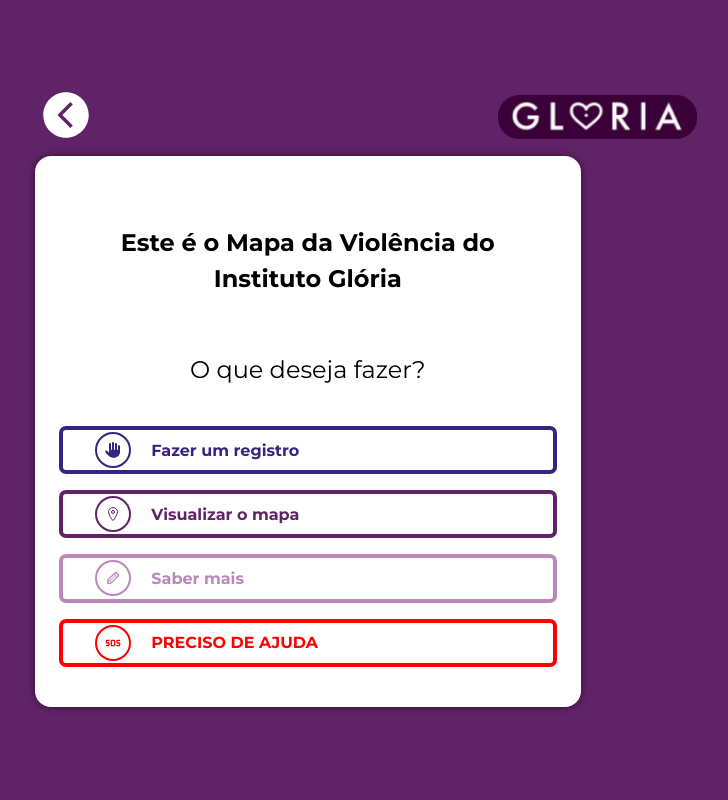
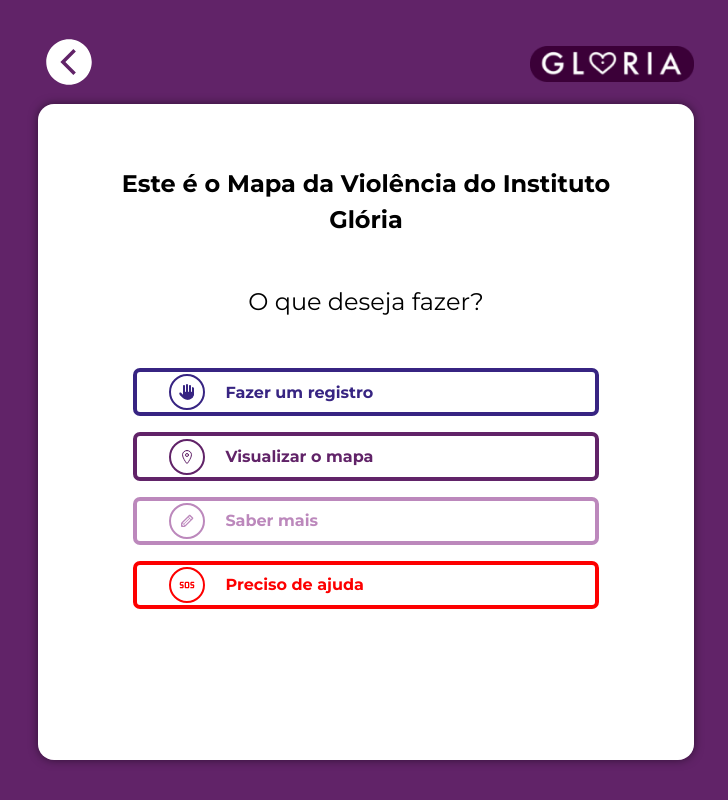
Before and after one commit to anajbsouza/Mapa-da-Violencia, a React (Vite) app in the folder frontend/: page /what-to-do in a window 1280 px wide. Shown: the whole page, without its empty margins (274-1002 px from the left). Built offline with nearby package versions, Linux system fonts and the light colour scheme.

Commit message:
feat: desktop authorize-localization page responsivity

```diff
--- a/frontend/src/App.css
+++ b/frontend/src/App.css
@@ -14,8 +14,8 @@ main {
   width: 80vw;
   height: 80vh;
   box-shadow: 0px 0px 10px rgba(0, 0, 0, 0.5);
+  overflow: auto;
 }
-
 
 /*Componentes Header e HeaderMap*/
 .header {
@@ -118,7 +118,7 @@ main {
 
   @media (min-width: 600px) {
     .logo {
-        width: 30%;
+        width: 35%;
     }
 
     .button-back .icon-back{
@@ -126,9 +126,10 @@ main {
     }
   }
 
-  @media (min-width: 900px) {
+  @media (min-width: 1000px) {
     .logo {
       margin-top: 3vh;
+      width: 25%;
     }
 
     .button-back .icon-back {
--- a/frontend/src/pages/WhatToDoPage.tsx
+++ b/frontend/src/pages/WhatToDoPage.tsx
@@ -20,14 +20,13 @@ const WhatToDoPage = () => {
     }, []);
 
     return (
-        <div>
+        <div className="whattodo-page">
             <Header />
             <main>
                 <section className="what-to-do">
-
                     <section className="titles-whattodo">
                         <h4 className="intro-title">Este é o Mapa da Violência do Instituto Glória</h4>
-                        <p className="question">O que deseja fazer?</p>
+                        <p className="question-whattodo">O que deseja fazer?</p>
                     </section>
 
                     <nav className="navigation">
@@ -48,7 +47,7 @@ const WhatToDoPage = () => {
 
                         <section className="help">
                             <MdOutlineSos className="MdOutline"/>
-                            <button className="button-help" onClick={() => navigate("/emergency")}>PRECISO DE AJUDA</button>
+                            <button className="button-help" onClick={() => navigate("/emergency")}>Preciso de ajuda</button>
                         </section>
                     </nav>
                 </section>
--- a/frontend/src/styles/AuthorizeLocalizationAndEmergencyPages.css
+++ b/frontend/src/styles/AuthorizeLocalizationAndEmergencyPages.css
@@ -5,7 +5,7 @@
   .authorize-question {
     margin-top: 1vh;
     font-weight: bold;
-    font-size: 3.5vh;
+    font-size: 3vh;
   }
 
   .not-authorize-question {
@@ -20,6 +20,7 @@
 .buttons-container {
   display: flex;
   flex-direction: row;
+  justify-content: center;
   gap: 5vw;
   align-items: center;
   margin-top: 15vh;
@@ -33,10 +34,10 @@
   font-weight: bold;
   cursor: pointer;
   border-radius: 1em;
-  font-size: 1rem;
+  font-size: 2.5vh;
   color: white;
   margin-bottom: 5%;
-  width: 100%;
+  width: 30vw;
 }
 
 .buttons-container .authorize {
@@ -80,11 +81,10 @@
   height: 9vh;
 }
 
-@media (min-width: 600px) {
+@media (min-width: 1000px) {
   .buttons-container {
-    width: 45vw;
+    width: 70%;
+    margin: 20vh auto;
+    justify-content: center;
   }
-
-
-
 }
--- a/frontend/src/styles/WhatToDoPage.css
+++ b/frontend/src/styles/WhatToDoPage.css
@@ -1,4 +1,5 @@
-.titles-whattodo{
+
+.titles-whattodo {
     display: flex;
     flex-direction: column;
     text-align: center;
@@ -6,23 +7,23 @@
     color: black;
     margin: 2em 0;
 
-    .intro-title{
+    .intro-title {
         margin-top: -2vh;
         padding: 3vw;
         font-size: 3vh;
     }
 
-    .question{
-        margin-top: -2vh;
+    .question-whattodo {
+        margin-top: -3vh;
+        margin-bottom: 1vh;
         font-size: 3vh;
     }
 }
 
-.navigation{
+.navigation {
     padding-left: 1rem;
     padding-right: 1rem;
     font-size: 0.8em;
-    margin-top: -3vh;
 }
 .violence-registration{
     display: flex;
@@ -146,28 +147,62 @@
 
 @media (min-width: 600px) {
     main {
-        height: 90%;
-        width: 80%;
+        height: 80vh;
+        width: 50vw;
+    }
+
+    .navigation {
+        display: flex;
+        flex-direction: column;
+        align-items: center;
     }
 
     .titles-whattodo  {
-        font-size: 1.2rem;
+        margin-top: 4vh;
+        font-size: 1.5rem;
     }
 
     .violence-registration {
         font-size: 1rem;
+        margin-top: -3vh;
+        width: 90%;
     }
 
     .map-visualization {
         font-size: 1rem;
+        width: 90%;
     }
 
     .know-more {
         font-size: 1rem;
+        width: 90%;
     }
 
     .help {
         font-size: 1rem;
+        width: 90%;
         margin-bottom: 4vh;
     }
 }
+
+@media (min-width: 1000px) {
+    .question-whattodo {
+        margin: -20vh;
+    }
+    .violence-registration {
+        width: 70%;
+        margin-top: -1vh;
+    }
+
+    .map-visualization {
+        width: 70%;
+    }
+
+    .know-more {
+        width: 70%;
+    }
+
+    .help {
+        width: 70%;
+    }
+}
```
